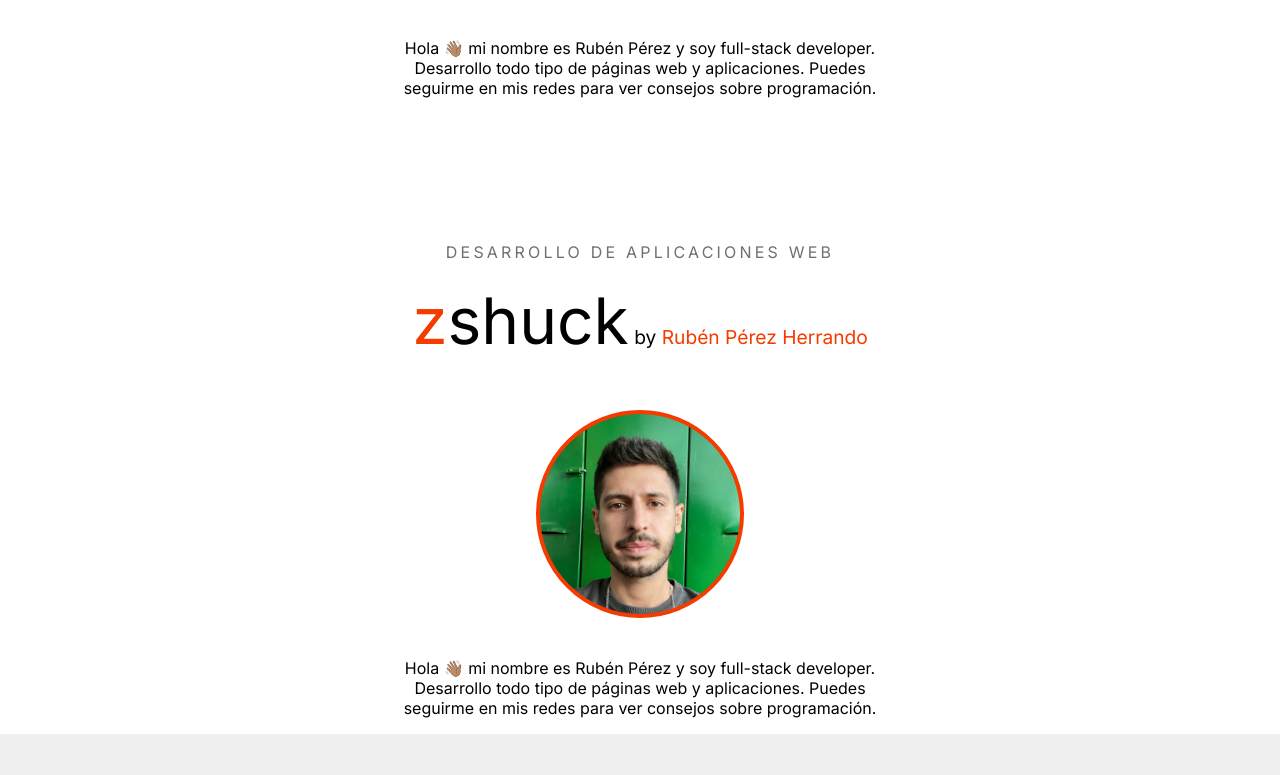
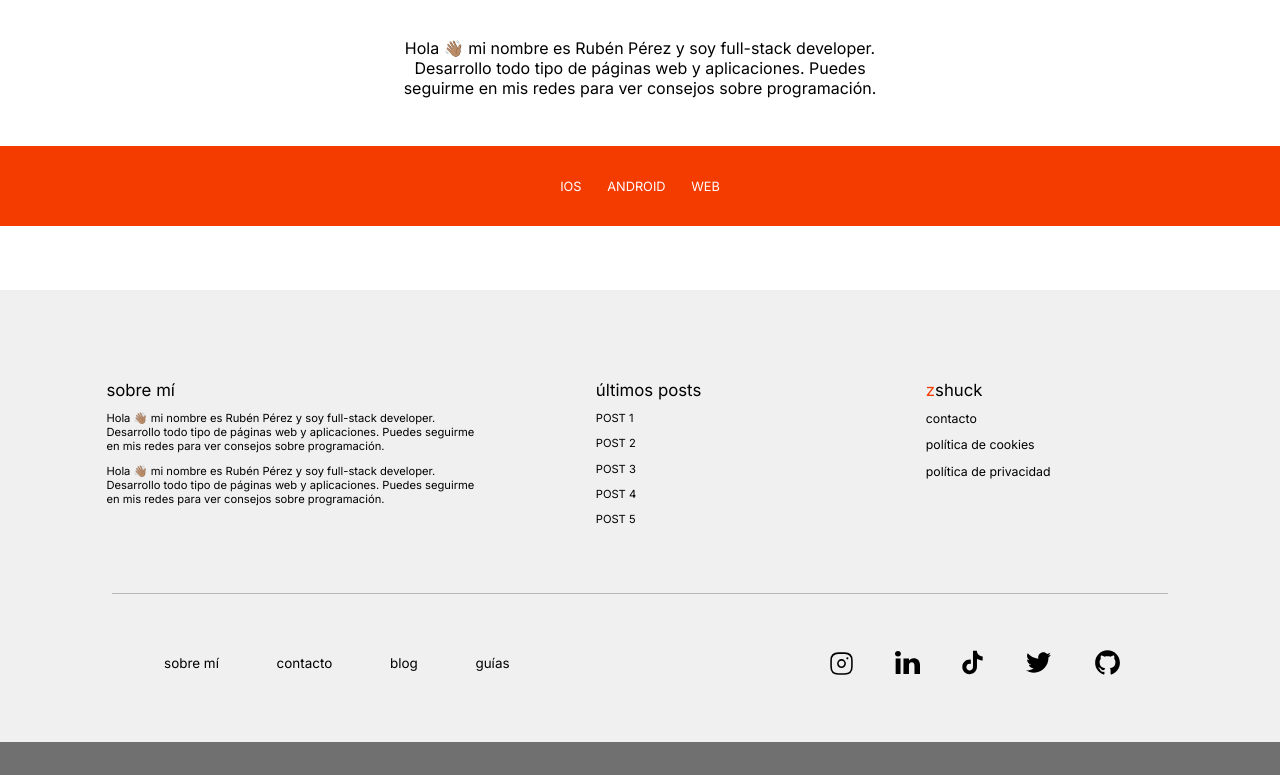
Before and after one commit to 9Shuck/zshuck_front, a Next.js app: page / in a window 1280 px wide. Shown: the part 505-1280 px from the top of the page. Built offline with nearby package versions, Linux system fonts and the light colour scheme.

Commit message:
adding banner

```diff
--- /dev/null
+++ b/src/components/splitBanner.tsx
@@ -0,0 +1,17 @@
+
+
+function SplitBanner(){
+
+    var array = ['ios', 'android', 'web']
+    return(
+        <div className="splitBannerContainer">
+            {array.map(x => {
+                return(
+                    <div key={array.indexOf(x)}>{x}</div>
+                )
+            })}
+        </div>
+    )
+}
+
+export default SplitBanner;
--- a/src/pages/index.tsx
+++ b/src/pages/index.tsx
@@ -1,5 +1,5 @@
 import { Inter } from '@next/font/google'
-
+import SplitBanner from '@/components/splitBanner'
 
 const inter = Inter({ subsets: ['latin'] })
 
@@ -26,26 +26,7 @@ export default function Home() {
         </div>
       </div>
     </div>
-    <div className="homeContainer">
-      <div className="homeContainer__header">
-        <div className="homeContainer__header__pretitle">
-          DESARROLLO DE APLICACIONES WEB
-        </div>
-        <div className="homeContainer__header__title">
-          <p>
-            <span className="secondary-color">z</span>shuck
-            <span className="font-md"> by <span className="secondary-color">Rubén Pérez Herrando</span></span>
-          </p>
-        </div>
-        <div className="homeContainer__header__photo"></div>
-        <div className="homeContainer__header__description">
-          <p>Hola 👋🏽 mi nombre es Rubén Pérez y soy full-stack developer.
-          Desarrollo todo tipo de páginas web y aplicaciones. Puedes seguirme
-          en mis redes para ver consejos sobre programación.
-          </p>
-        </div>
-      </div>
-    </div>
+    <SplitBanner/>
     </>
   )
 }
--- /dev/null
+++ b/src/styles/components/_splitBanner.scss
@@ -0,0 +1,15 @@
+.splitBannerContainer {
+    margin-top: 2em;
+    background-color: var(--secondary-color);
+    color: var(--base-color);
+    height: 5em;
+    margin-bottom: 4em;
+    display: flex;
+    justify-content: center;
+    & > div {
+        font-size: 0.8em;
+        align-self: center;
+        text-transform: uppercase;
+        padding: 0 1em 0 1em;
+    }
+}
--- a/src/styles/globals.scss
+++ b/src/styles/globals.scss
@@ -11,6 +11,7 @@
 @import 'components/form';
 @import 'components/contactBanner';
 @import 'components/formSuccess';
+@import 'components/splitBanner';
 
 :root {
   --base-color: white;
```
